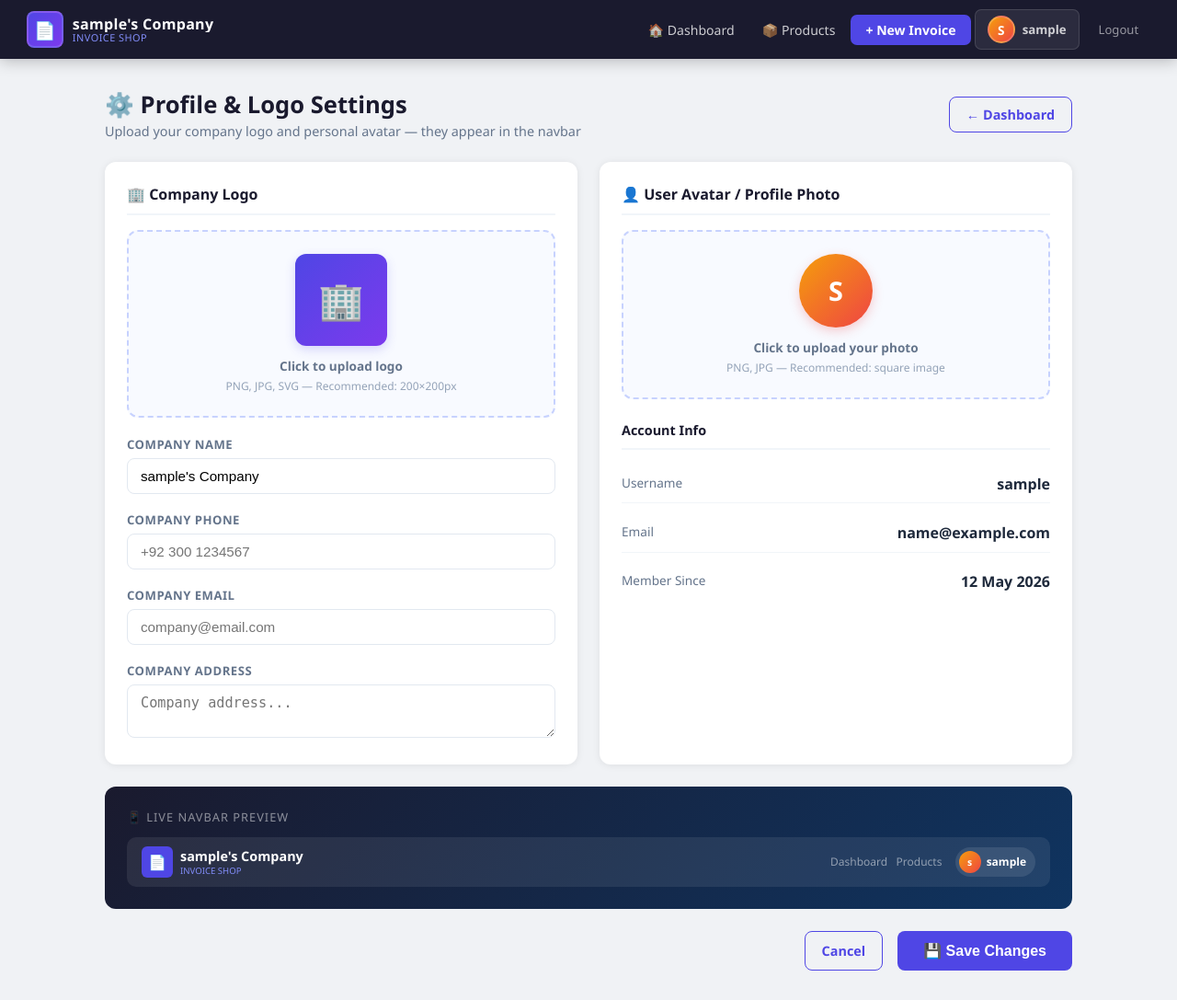
After one commit to zainammar/invoice_shop, a Django app: page /settings/ in a window 1280 px wide. The commit adds this page. Shown: the whole page at 92% size. Run offline with Django 5.2, Linux system fonts and the light colour scheme; the visitor is signed in with stand-in values (Sample User, id 1); data comes from the database, SQL or seed files in the repository.

Commit message:
Add Company and User Logo

```diff
--- a/invoice_shop/settings.py
+++ b/invoice_shop/settings.py
@@ -37,6 +37,7 @@ TEMPLATES = [{
             'django.template.context_processors.request',
             'django.contrib.auth.context_processors.auth',
             'django.contrib.messages.context_processors.messages',
+            'invoices.context_processors.company_profile',
         ],
     },
 }]
@@ -56,3 +57,7 @@ TIME_ZONE = 'Asia/Karachi'
 USE_I18N = True
 USE_TZ = True
 MESSAGE_STORAGE = 'django.contrib.messages.storage.session.SessionStorage'
+
+import os
+MEDIA_URL = '/media/'
+MEDIA_ROOT = os.path.join(BASE_DIR, 'media')
--- a/invoice_shop/urls.py
+++ b/invoice_shop/urls.py
@@ -1,7 +1,9 @@
 from django.contrib import admin
 from django.urls import path, include
+from django.conf import settings
+from django.conf.urls.static import static
 
 urlpatterns = [
     path('admin/', admin.site.urls),
     path('', include('invoices.urls')),
-]
+] + static(settings.MEDIA_URL, document_root=settings.MEDIA_ROOT)
--- /dev/null
+++ b/invoices/context_processors.py
@@ -0,0 +1,11 @@
+from .models import CompanyProfile
+
+def company_profile(request):
+    """Make company profile available in all templates"""
+    if request.user.is_authenticated:
+        profile, _ = CompanyProfile.objects.get_or_create(
+            user=request.user,
+            defaults={'company_name': request.user.username + "'s Company"}
+        )
+        return {'company_profile': profile}
+    return {'company_profile': None}
--- a/invoices/templates/invoices/base.html
+++ b/invoices/templates/invoices/base.html
@@ -13,25 +13,199 @@
   }
   * { box-sizing: border-box; margin: 0; padding: 0; }
   body { font-family: 'Segoe UI', system-ui, sans-serif; background: var(--bg); color: var(--text); min-height: 100vh; }
-  .navbar { background: var(--primary); color: white; padding: 0 2rem; display: flex; align-items: center; justify-content: space-between; height: 60px; box-shadow: 0 2px 12px rgba(0,0,0,0.2); position: sticky; top: 0; z-index: 100; }
-  .navbar .brand { font-size: 1.3rem; font-weight: 700; letter-spacing: 1px; color: white; text-decoration: none; }
-  .navbar .brand span { color: var(--accent-light); }
-  .nav-links { display: flex; align-items: center; gap: 0.5rem; }
-  .nav-links a { color: rgba(255,255,255,0.8); text-decoration: none; padding: 6px 14px; border-radius: 6px; font-size: 0.9rem; transition: all 0.2s; }
-  .nav-links a:hover, .nav-links a.active { background: rgba(255,255,255,0.15); color: white; }
-  .nav-links .btn-new { background: var(--accent); color: white !important; font-weight: 600; }
+
+  /* ── NAVBAR ── */
+  .navbar {
+    background: var(--primary);
+    color: white;
+    padding: 0 1.8rem;
+    display: flex;
+    align-items: center;
+    justify-content: space-between;
+    height: 64px;
+    box-shadow: 0 2px 16px rgba(0,0,0,0.25);
+    position: sticky; top: 0; z-index: 100;
+  }
+
+  /* Company Brand / Logo */
+  .brand {
+    display: flex; align-items: center; gap: 10px;
+    text-decoration: none; color: white;
+    min-width: 0;
+  }
+  .brand-logo-img {
+    height: 40px; width: 40px; border-radius: 8px;
+    object-fit: cover;
+    border: 2px solid rgba(255,255,255,0.2);
+    flex-shrink: 0;
+  }
+  .brand-logo-placeholder {
+    height: 40px; width: 40px; border-radius: 8px;
+    background: linear-gradient(135deg, var(--accent), #7c3aed);
+    display: flex; align-items: center; justify-content: center;
+    font-size: 1.2rem; flex-shrink: 0;
+    border: 2px solid rgba(255,255,255,0.15);
+  }
+  .brand-text { display: flex; flex-direction: column; line-height: 1.15; }
+  .brand-text .company-name {
+    font-size: 1rem; font-weight: 700; letter-spacing: 0.3px;
+    color: white; white-space: nowrap; overflow: hidden;
+    text-overflow: ellipsis; max-width: 200px;
+  }
+  .brand-text .brand-sub { font-size: 0.68rem; color: var(--accent-light); font-weight: 500; letter-spacing: 0.5px; text-transform: uppercase; }
+
+  /* Nav links */
+  .nav-links { display: flex; align-items: center; gap: 4px; }
+  .nav-links a { color: rgba(255,255,255,0.78); text-decoration: none; padding: 6px 13px; border-radius: 7px; font-size: 0.88rem; transition: all 0.18s; white-space: nowrap; }
+  .nav-links a:hover, .nav-links a.active { background: rgba(255,255,255,0.14); color: white; }
+  .nav-links .btn-new { background: var(--accent); color: white !important; font-weight: 600; padding: 7px 16px; }
   .nav-links .btn-new:hover { background: #4338ca !important; }
-  .nav-user { color: rgba(255,255,255,0.5); font-size: 0.85rem; padding: 0 8px; border-right: 1px solid rgba(255,255,255,0.15); margin-right: 4px; }
+  /* Grid */
+
+/* GRID */
+
+  /* Grid Content */
+  .content-grid {
+    display: grid;
+    gap: 10px;
+  }
+
+
+
+
+  .grid-container {
+    display: grid;
+    grid-template-columns: 200px 300px; /* First column 200px, second column 300px */
+
+
+  }
+
+  .grid-item-1 {
+    padding:10px;
+    text-align: center;
+  }
+
+  .grid-item-2 {
+    padding:10px;
+    text-align: left;
+  }
+
+  /* Mobile First - 1 column for all rows */
+  .row-1, .row-2, .row-3, .row-4 {
+    display: grid;
+
+
+
+  }
+
+  /* Desktop View */
+  @media screen and (min-width: 768px) {
+
+    /* 1 column, 1 row (remains the same) */
+    .row-1 {
+        grid-template-columns: 1fr;
+
+    }
+
+    /* 2 columns, 1 row */
+    .row-2 {
+        grid-template-columns: 1fr 1fr;
+
+
+    }
+
+    /* 3 columns, 1 row */
+    .row-3 {
+        grid-template-columns: 1fr 1fr 1fr;
+
+    }
+
+    /* 4 columns, 1 row */
+    .row-4 {
+        grid-template-columns: 1fr 1fr 1fr 1fr;
+
+    }
+
+    /* 5 columns, 1 row */
+    .row-5 {
+      grid-template-columns: 1fr 2fr 1fr 1fr;
+
+  }
+
+      /*6 columns, 1 row */
+      .row-6 {
+        grid-template-columns: 1fr 3fr 1fr;
+
+    }
+
+        /*6 columns, 1 row */
+        .row-7 {
+          grid-template-columns: 1fr 2fr 2fr 1fr;
+
+      }
+
+       /*6 columns, 1 row */
+       .row-8 {
+        grid-template-columns: 2fr 2fr;
+
+    }
+
+
+  }
+
+
+  .grid-item img {
+    max-width: 100%;
+    height: auto;
+    display: block;
+    margin: 0 auto;
+  }
+  /* User Avatar chip */
+  .user-chip {
+    display: flex; align-items: center; gap: 8px;
+    background: rgba(255,255,255,0.08);
+    border: 1px solid rgba(255,255,255,0.12);
+    border-radius: 30px; padding: 4px 12px 4px 4px;
+    text-decoration: none; color: white;
+    transition: background 0.2s;
+    margin-right: 4px;
+  }
+  .user-chip:hover { background: rgba(255,255,255,0.16); }
+  .user-avatar-img {
+    width: 30px; height: 30px; border-radius: 50%;
+    object-fit: cover; border: 2px solid rgba(255,255,255,0.25);
+    flex-shrink: 0;
+  }
+  .user-logo-img {
+    width: 60px; height: 60px; border-radius: 50%;
+    object-fit: cover; border: 2px solid rgba(255,255,255,0.25);
+    flex-shrink: 0;
+  }
+  .user-avatar-placeholder {
+    width: 30px; height: 30px; border-radius: 50%;
+    background: linear-gradient(135deg, #f59e0b, #ef4444);
+    display: flex; align-items: center; justify-content: center;
+    font-size: 0.85rem; font-weight: 700; color: white;
+    flex-shrink: 0; border: 2px solid rgba(255,255,255,0.2);
+    text-transform: uppercase;
+  }
+  .user-chip-name { font-size: 0.83rem; font-weight: 600; }
+
+  /* ── LAYOUT ── */
   .container { max-width: 1100px; margin: 0 auto; padding: 2rem 1.5rem; }
   .card { background: var(--card); border-radius: 12px; box-shadow: 0 1px 8px rgba(0,0,0,0.08); padding: 1.5rem; }
   .messages { margin-bottom: 1.5rem; }
   .alert { padding: 12px 16px; border-radius: 8px; margin-bottom: 8px; font-size: 0.9rem; }
   .alert-success { background: #dcfce7; color: #166534; border: 1px solid #bbf7d0; }
   .alert-error { background: #fee2e2; color: #991b1b; border: 1px solid #fecaca; }
+
+  /* ── FORMS ── */
   .form-group { margin-bottom: 1.2rem; }
   .form-group label { display: block; font-size: 0.82rem; font-weight: 700; color: var(--muted); margin-bottom: 6px; text-transform: uppercase; letter-spacing: 0.5px; }
   .form-control { width: 100%; padding: 10px 14px; border: 1.5px solid var(--border); border-radius: 8px; font-size: 0.95rem; transition: border-color 0.2s; outline: none; }
   .form-control:focus { border-color: var(--accent); box-shadow: 0 0 0 3px rgba(79,70,229,0.1); }
+
+  /* ── BUTTONS ── */
   .btn { display: inline-flex; align-items: center; gap: 6px; padding: 9px 18px; border-radius: 8px; font-size: 0.9rem; font-weight: 600; cursor: pointer; border: none; text-decoration: none; transition: all 0.2s; }
   .btn-primary { background: var(--accent); color: white; }
   .btn-primary:hover { background: #4338ca; }
@@ -44,6 +218,8 @@
   .btn-outline { background: transparent; color: var(--accent); border: 1.5px solid var(--accent); }
   .btn-outline:hover { background: var(--accent); color: white; }
   .btn-sm { padding: 5px 12px; font-size: 0.82rem; }
+
+  /* ── TABLE ── */
   table { width: 100%; border-collapse: collapse; }
   th { background: var(--primary); color: white; padding: 12px 14px; text-align: left; font-size: 0.82rem; font-weight: 600; letter-spacing: 0.5px; text-transform: uppercase; }
   td { padding: 12px 14px; border-bottom: 1px solid var(--border); font-size: 0.9rem; }
@@ -56,6 +232,8 @@
   .badge { display: inline-block; padding: 3px 10px; border-radius: 20px; font-size: 0.78rem; font-weight: 600; }
   .badge-blue { background: #dbeafe; color: #1e40af; }
   .badge-green { background: #dcfce7; color: #166534; }
+
+  /* ── AUTH PAGES ── */
   .auth-wrapper { min-height: 100vh; display: flex; align-items: center; justify-content: center; background: linear-gradient(135deg, #1a1a2e 0%, #16213e 50%, #0f3460 100%); }
   .auth-card { background: white; border-radius: 16px; padding: 2.5rem; width: 100%; max-width: 420px; box-shadow: 0 20px 60px rgba(0,0,0,0.3); }
   .auth-logo { text-align: center; margin-bottom: 2rem; }
@@ -68,18 +246,47 @@
 {% block extra_style %}{% endblock %}
 </head>
 <body>
+
 {% if user.is_authenticated %}
 <nav class="navbar">
-  <a class="brand" href="/">📄 Invoice<span>Shop</span></a>
+
+  <!-- ── LEFT: Company Logo + Name ── -->
+  <a class="brand" href="{% url 'dashboard' %}">
+    {% if company_profile and company_profile.company_logo %}
+      <img src="{{ company_profile.company_logo.url }}" alt="Logo" class="brand-logo-img">
+    {% else %}
+      <div class="brand-logo-placeholder">📄</div>
+    {% endif %}
+    <div class="brand-text">
+      <span class="company-name">
+        {% if company_profile %}{{ company_profile.company_name }}{% else %}Invoice Shop{% endif %}
+      </span>
+      <span class="brand-sub">Invoice Shop</span>
+    </div>
+  </a>
+
+  <!-- ── RIGHT: Nav Links + User Avatar ── -->
   <div class="nav-links">
-    <span class="nav-user">👤 {{ user.username }}</span>
     <a href="{% url 'dashboard' %}" {% if request.resolver_match.url_name == 'dashboard' %}class="active"{% endif %}>🏠 Dashboard</a>
-    <a href="{% url 'products' %}" {% if 'product' in request.resolver_match.url_name %}class="active"{% endif %}>📦 My Products</a>
+    <a href="{% url 'products' %}" {% if 'product' in request.resolver_match.url_name %}class="active"{% endif %}>📦 Products</a>
     <a href="{% url 'create_invoice' %}" class="btn-new">+ New Invoice</a>
-    <a href="{% url 'logout' %}">Logout</a>
+
+    <!-- User Avatar Chip -->
+    <a href="{% url 'profile_settings' %}" class="user-chip" title="Profile & Logo Settings">
+      {% if company_profile and company_profile.user_avatar %}
+        <img src="{{ company_profile.user_avatar.url }}" alt="Avatar" class="user-avatar-img">
+      {% else %}
+        <div class="user-avatar-placeholder">{{ user.username|first }}</div>
+      {% endif %}
+      <span class="user-chip-name">{{ user.username }}</span>
+    </a>
+
+    <a href="{% url 'logout' %}" style="color:rgba(255,255,255,0.55);font-size:0.82rem;">Logout</a>
   </div>
+
 </nav>
 {% endif %}
+
 <div class="{% if user.is_authenticated %}container{% endif %}">
   {% if messages %}
   <div class="messages">
@@ -90,5 +297,6 @@
   {% endif %}
   {% block content %}{% endblock %}
 </div>
+
 </body>
 </html>
--- /dev/null
+++ b/invoices/templates/invoices/profile_settings.html
@@ -0,0 +1,221 @@
+{% extends 'invoices/base.html' %}
+{% block title %}Profile & Logo Settings{% endblock %}
+{% block extra_style %}
+<style>
+  .settings-grid { display: grid; grid-template-columns: 1fr 1fr; gap: 1.5rem; }
+  .logo-upload-box {
+    border: 2px dashed #c7d2fe; border-radius: 12px;
+    padding: 1.5rem; text-align: center; cursor: pointer;
+    transition: all 0.2s; background: #f8faff; position: relative;
+  }
+  .logo-upload-box:hover { border-color: var(--accent); background: #eff2ff; }
+  .logo-upload-box input[type=file] { position:absolute; inset:0; opacity:0; cursor:pointer; width:100%; height:100%; }
+  .logo-preview {
+    width: 100px; height: 100px; border-radius: 12px;
+    object-fit: cover; border: 3px solid #e0e7ff;
+    margin: 0 auto 0.8rem; display: block;
+    box-shadow: 0 4px 12px rgba(79,70,229,0.15);
+  }
+  .avatar-preview {
+    width: 80px; height: 80px; border-radius: 50%;
+    object-fit: cover; border: 3px solid #e0e7ff;
+    margin: 0 auto 0.8rem; display: block;
+    box-shadow: 0 4px 12px rgba(79,70,229,0.15);
+  }
+  .placeholder-logo {
+    width: 100px; height: 100px; border-radius: 12px;
+    background: linear-gradient(135deg, var(--accent), #7c3aed);
+    display: flex; align-items: center; justify-content: center;
+    font-size: 2.5rem; margin: 0 auto 0.8rem;
+    box-shadow: 0 4px 12px rgba(79,70,229,0.2);
+  }
+  .placeholder-avatar {
+    width: 80px; height: 80px; border-radius: 50%;
+    background: linear-gradient(135deg, #f59e0b, #ef4444);
+    display: flex; align-items: center; justify-content: center;
+    font-size: 1.8rem; font-weight: 800; color: white;
+    margin: 0 auto 0.8rem; text-transform: uppercase;
+    box-shadow: 0 4px 12px rgba(239,68,68,0.25);
+  }
+  .upload-label { font-size: 0.85rem; color: var(--muted); margin-bottom: 4px; }
+  .upload-hint { font-size: 0.75rem; color: #94a3b8; }
+  .preview-section {
+    background: linear-gradient(135deg, #1a1a2e, #0f3460);
+    border-radius: 12px; padding: 1.5rem; color: white; margin-top: 1.5rem;
+  }
+  .preview-navbar {
+    background: rgba(255,255,255,0.08); border-radius: 10px;
+    padding: 10px 16px; display: flex; align-items: center;
+    justify-content: space-between;
+  }
+  .preview-brand { display: flex; align-items: center; gap: 8px; }
+  .preview-logo-img { width: 34px; height: 34px; border-radius: 6px; object-fit: cover; border: 2px solid rgba(255,255,255,0.2); }
+  .preview-logo-ph { width: 34px; height: 34px; border-radius: 6px; background: var(--accent); display: flex; align-items: center; justify-content: center; font-size: 1rem; }
+  .preview-company { font-size: 0.9rem; font-weight: 700; }
+  .preview-sub { font-size: 0.6rem; color: #818cf8; text-transform: uppercase; }
+  .preview-chip { display: flex; align-items: center; gap: 6px; background: rgba(255,255,255,0.1); border-radius: 20px; padding: 4px 10px 4px 4px; }
+  .preview-avatar-img { width: 24px; height: 24px; border-radius: 50%; object-fit: cover; }
+  .preview-avatar-ph { width: 24px; height: 24px; border-radius: 50%; background: linear-gradient(135deg,#f59e0b,#ef4444); display: flex; align-items: center; justify-content: center; font-size: 0.65rem; font-weight: 700; }
+  .preview-uname { font-size: 0.75rem; font-weight: 600; }
+  .section-title { font-size: 1rem; font-weight: 700; color: #1a1a2e; margin-bottom: 1rem; padding-bottom: 0.6rem; border-bottom: 2px solid #f1f5f9; display: flex; align-items: center; gap: 8px; }
+</style>
+{% endblock %}
+{% block content %}
+
+<div class="page-header">
+  <div>
+    <h1 class="page-title">⚙️ Profile & Logo Settings</h1>
+    <p class="page-subtitle">Upload your company logo and personal avatar — they appear in the navbar</p>
+  </div>
+  <a href="{% url 'dashboard' %}" class="btn btn-outline">← Dashboard</a>
+</div>
+
+<form method="post" enctype="multipart/form-data" id="settingsForm">
+  {% csrf_token %}
+
+  <div class="settings-grid">
+
+    <!-- ── COMPANY LOGO ── -->
+    <div class="card">
+      <div class="section-title">🏢 Company Logo</div>
+
+      <div class="logo-upload-box" id="logoBox" onclick="document.getElementById('logoInput').click()">
+        {% if profile.company_logo %}
+          <img src="{{ profile.company_logo.url }}" alt="Company Logo" class="logo-preview" id="logoPreview">
+        {% else %}
+          <div class="placeholder-logo" id="logoPlaceholder">🏢</div>
+          <img src="" alt="" class="logo-preview" id="logoPreview" style="display:none;">
+        {% endif %}
+        <input type="file" name="company_logo" id="logoInput" accept="image/*" onchange="previewLogo(this)">
+        <div class="upload-label"><strong>Click to upload logo</strong></div>
+        <div class="upload-hint">PNG, JPG, SVG — Recommended: 200×200px</div>
+      </div>
+
+      <div class="form-group" style="margin-top:1.2rem;">
+        <label>Company Name</label>
+        <input type="text" name="company_name" class="form-control" value="{{ profile.company_name }}" placeholder="Your Company Name" required>
+      </div>
+      <div class="form-group">
+        <label>Company Phone</label>
+        <input type="text" name="phone" class="form-control" value="{{ profile.phone }}" placeholder="+92 300 1234567">
+      </div>
+      <div class="form-group">
+        <label>Company Email</label>
+        <input type="email" name="email" class="form-control" value="{{ profile.email }}" placeholder="company@email.com">
+      </div>
+      <div class="form-group" style="margin-bottom:0;">
+        <label>Company Address</label>
+        <textarea name="address" class="form-control" rows="2" placeholder="Company address...">{{ profile.address }}</textarea>
+      </div>
+    </div>
+
+    <!-- ── USER AVATAR ── -->
+    <div class="card">
+      <div class="section-title">👤 User Avatar / Profile Photo</div>
+
+      <div class="logo-upload-box" id="avatarBox" onclick="document.getElementById('avatarInput').click()">
+        {% if profile.user_avatar %}
+          <img src="{{ profile.user_avatar.url }}" alt="Avatar" class="avatar-preview" id="avatarPreview">
+        {% else %}
+          <div class="placeholder-avatar" id="avatarPlaceholder">{{ user.username|first }}</div>
+          <img src="" alt="" class="avatar-preview" id="avatarPreview" style="display:none;">
+        {% endif %}
+        <input type="file" name="user_avatar" id="avatarInput" accept="image/*" onchange="previewAvatar(this)">
+        <div class="upload-label"><strong>Click to upload your photo</strong></div>
+        <div class="upload-hint">PNG, JPG — Recommended: square image</div>
+      </div>
+
+      <div style="margin-top:1.5rem;">
+        <div class="section-title" style="font-size:0.9rem;">Account Info</div>
+        <div style="display:grid;gap:0.7rem;">
+          <div style="display:flex;justify-content:space-between;padding:0.6rem 0;border-bottom:1px solid #f1f5f9;">
+            <span style="color:#64748b;font-size:0.85rem;">Username</span>
+            <strong>{{ user.username }}</strong>
+          </div>
+          <div style="display:flex;justify-content:space-between;padding:0.6rem 0;border-bottom:1px solid #f1f5f9;">
+            <span style="color:#64748b;font-size:0.85rem;">Email</span>
+            <strong>{{ user.email|default:"—" }}</strong>
+          </div>
+          <div style="display:flex;justify-content:space-between;padding:0.6rem 0;">
+            <span style="color:#64748b;font-size:0.85rem;">Member Since</span>
+            <strong>{{ user.date_joined|date:"d M Y" }}</strong>
+          </div>
+        </div>
+      </div>
+    </div>
+  </div>
+
+  <!-- ── LIVE PREVIEW ── -->
+  <div class="preview-section">
+    <div style="font-size:0.8rem;color:rgba(255,255,255,0.5);margin-bottom:0.8rem;text-transform:uppercase;letter-spacing:1px;">📱 Live Navbar Preview</div>
+    <div class="preview-navbar">
+      <div class="preview-brand">
+        {% if profile.company_logo %}
+          <img src="{{ profile.company_logo.url }}" class="preview-logo-img" id="previewLogoImg">
+        {% else %}
+          <div class="preview-logo-ph" id="previewLogoPlaceholder">📄</div>
+          <img src="" class="preview-logo-img" id="previewLogoImg" style="display:none;">
+        {% endif %}
+        <div>
+          <div class="preview-company" id="previewCompanyName">{{ profile.company_name }}</div>
+          <div class="preview-sub">Invoice Shop</div>
+        </div>
+      </div>
+      <div style="display:flex;align-items:center;gap:8px;">
+        <span style="font-size:0.75rem;color:rgba(255,255,255,0.5);">Dashboard &nbsp; Products &nbsp;</span>
+        <div class="preview-chip">
+          {% if profile.user_avatar %}
+            <img src="{{ profile.user_avatar.url }}" class="preview-avatar-img" id="previewAvatarImg">
+          {% else %}
+            <div class="preview-avatar-ph" id="previewAvatarPlaceholder">{{ user.username|first }}</div>
+            <img src="" class="preview-avatar-img" id="previewAvatarImg" style="display:none;">
+          {% endif %}
+          <span class="preview-uname">{{ user.username }}</span>
+        </div>
+      </div>
+    </div>
+  </div>
+
+  <div style="display:flex;justify-content:flex-end;gap:1rem;margin-top:1.5rem;">
+    <a href="{% url 'dashboard' %}" class="btn btn-outline">Cancel</a>
+    <button type="submit" class="btn btn-primary" style="font-size:1rem;padding:12px 28px;">💾 Save Changes</button>
+  </div>
+</form>
+
+<script>
+// Company Name live preview
+document.querySelector('[name="company_name"]').addEventListener('input', function() {
+  document.getElementById('previewCompanyName').textContent = this.value || 'Company Name';
+});
+
+function previewLogo(input) {
+  if (!input.files || !input.files[0]) return;
+  const url = URL.createObjectURL(input.files[0]);
+  // Main upload box
+  const ph = document.getElementById('logoPlaceholder');
+  const img = document.getElementById('logoPreview');
+  if (ph) ph.style.display = 'none';
+  img.src = url; img.style.display = 'block';
+  // Preview navbar
+  const pph = document.getElementById('previewLogoPlaceholder');
+  const pimg = document.getElementById('previewLogoImg');
+  if (pph) pph.style.display = 'none';
+  pimg.src = url; pimg.style.display = 'block';
+}
+
+function previewAvatar(input) {
+  if (!input.files || !input.files[0]) return;
+  const url = URL.createObjectURL(input.files[0]);
+  // Main upload box
+  const ph = document.getElementById('avatarPlaceholder');
+  const img = document.getElementById('avatarPreview');
+  if (ph) ph.style.display = 'none';
+  img.src = url; img.style.display = 'block';
+  // Preview navbar
+  const pph = document.getElementById('previewAvatarPlaceholder');
+  const pimg = document.getElementById('previewAvatarImg');
+  if (pph) pph.style.display = 'none';
+  pimg.src = url; pimg.style.display = 'block';
+}
+</script>
+{% endblock %}
--- a/invoices/urls.py
+++ b/invoices/urls.py
@@ -17,4 +17,6 @@ urlpatterns = [
     path('invoice/<int:pk>/edit/', views.edit_invoice, name='edit_invoice'),
     path('invoice/<int:pk>/delete/', views.delete_invoice, name='delete_invoice'),
     path('invoice/<int:pk>/pdf/', views.download_pdf, name='download_pdf'),
+    # Profile & Logo Settings
+    path('settings/', views.profile_settings, name='profile_settings'),
 ]
--- a/invoices/views.py
+++ b/invoices/views.py
@@ -5,7 +5,7 @@ from django.contrib.auth.models import User
 from django.contrib import messages
 from django.http import HttpResponse, JsonResponse
 from django.views.decorators.http import require_POST
-from .models import Invoice, InvoiceItem, UserProduct
+from .models import Invoice, InvoiceItem, UserProduct, CompanyProfile
 import json, uuid
 from reportlab.lib.pagesizes import A4
 from reportlab.lib import colors
@@ -166,7 +166,15 @@ def create_invoice(request):
         messages.success(request, f'Invoice {invoice_number} created!')
         return redirect('invoice_detail', pk=invoice.pk)
 
-    return render(request, 'invoices/create_invoice.html', {'products': products})
+    # Build safe JSON for JS — avoids Decimal/trailing-comma/special-char issues
+    products_json_data = json.dumps({
+        str(p.id): {'name': p.product_name, 'price': float(p.unit_price)}
+        for p in products
+    })
+    return render(request, 'invoices/create_invoice.html', {
+        'products': products,
+        'products_json': products_json_data,
+    })
 
 
 @login_required
@@ -212,7 +220,15 @@ def edit_invoice(request, pk):
         messages.success(request, 'Invoice updated!')
         return redirect('invoice_detail', pk=invoice.pk)
 
-    return render(request, 'invoices/edit_invoice.html', {'invoice': invoice, 'products': products})
+    products_json_data = json.dumps({
+        str(p.id): {'name': p.product_name, 'price': float(p.unit_price)}
+        for p in products
+    })
+    return render(request, 'invoices/edit_invoice.html', {
+        'invoice': invoice,
+        'products': products,
+        'products_json': products_json_data,
+    })
 
 
 @login_required
@@ -319,3 +335,37 @@ def download_pdf(request, pk):
     response = HttpResponse(buffer, content_type='application/pdf')
     response['Content-Disposition'] = f'attachment; filename="Invoice_{invoice.invoice_number}.pdf"'
     return response
+
+
+# ─── Company Profile / Logo Settings ────────────────────
+@login_required
+def profile_settings(request):
+    """Upload company logo + user avatar"""
+    profile, _ = CompanyProfile.objects.get_or_create(
+        user=request.user,
+        defaults={'company_name': request.user.username + "'s Company"}
+    )
+    if request.method == 'POST':
+        profile.company_name = request.POST.get('company_name', profile.company_name)
+        profile.phone = request.POST.get('phone', '')
+        profile.email = request.POST.get('email', '')
+        profile.address = request.POST.get('address', '')
+
+        if 'company_logo' in request.FILES:
+            # Delete old file
+            if profile.company_logo:
+                try: profile.company_logo.delete(save=False)
+                except: pass
+            profile.company_logo = request.FILES['company_logo']
+
+        if 'user_avatar' in request.FILES:
+            if profile.user_avatar:
+                try: profile.user_avatar.delete(save=False)
+                except: pass
+            profile.user_avatar = request.FILES['user_avatar']
+
+        profile.save()
+        messages.success(request, 'Profile & logos updated successfully!')
+        return redirect('profile_settings')
+
+    return render(request, 'invoices/profile_settings.html', {'profile': profile})
```
Also changed, not shown: invoices/models.py (+15 -0 lines), invoices/templates/invoices/create_invoice.html (+36 -20 lines), invoices/templates/invoices/dashboard.html (+42 -10 lines), invoices/templates/invoices/edit_invoice.html (+2 -5 lines), invoices/migrations/0003_companyprofile.py (added), media/logos/avatars/logo1.png (added), media/logos/avatars/logo7.png (added), media/logos/avatars/zain-logo.png (added), media/logos/avatars/zain-logo_5aU0ph6.png (added), media/logos/company/logo2.png (added), media/logos/company/logo2_ydBXGtK.png (added), media/logos/company/logo7.png (added).
